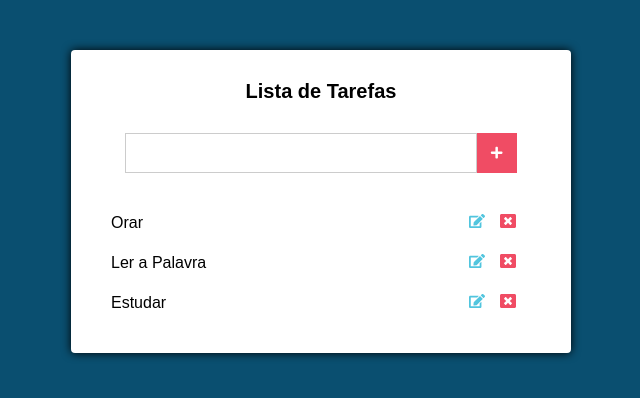
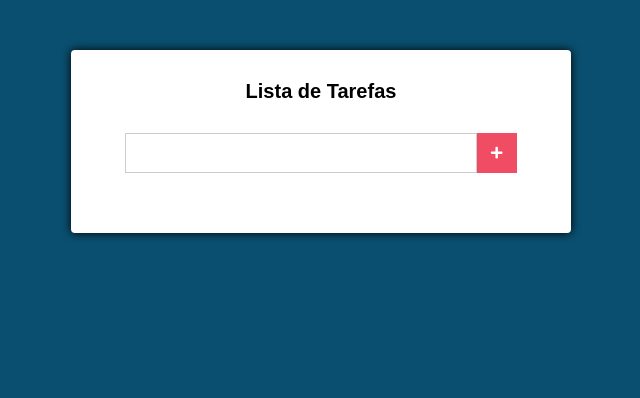
Before and after one commit to kaiansamuel/lista_tarefas, a React (Create React App) app: page / in a window 1280 px wide. Shown: the top 398 px of the page, without its empty margins (319-959 px from the left). Built offline with nearby package versions, Linux system fonts and the light colour scheme.

Commit message:
Adicionando tarefas

```diff
--- a/package.json
+++ b/package.json
@@ -3,13 +3,15 @@
   "version": "0.1.0",
   "private": true,
   "dependencies": {
+    "@babel/eslint-parser": "^7.19.1",
     "@testing-library/jest-dom": "^5.16.5",
     "@testing-library/react": "^13.4.0",
     "@testing-library/user-event": "^13.5.0",
+    "eslint-plugin-prettier": "^4.2.1",
     "react": "^18.2.0",
     "react-dom": "^18.2.0",
     "react-icons": "^4.7.1",
-    "react-scripts": "5.0.1",
+    "react-scripts": "^5.0.1",
     "web-vitals": "^2.1.4"
   },
   "scripts": {
@@ -40,6 +42,7 @@
     "babel-eslint": "^10.1.0",
     "eslint": "^8.34.0",
     "eslint-config-airbnb": "^19.0.4",
+    "eslint-config-prettier": "^8.6.0",
     "eslint-plugin-import": "^2.27.5",
     "eslint-plugin-jsx-a11y": "^6.7.1",
     "eslint-plugin-react": "^7.32.2",
--- a/src/components/Main.css
+++ b/src/components/Main.css
@@ -39,7 +39,10 @@
 }
 
 .tarefas {
+  font-family:sans-serif;
+  font-size: 20px;
   margin-top: 30px;
+  font-weight: bold;
 }
 
 .tarefas li {
@@ -74,3 +77,8 @@
   cursor: pointer;
   transition: all 600ms;
 }
+
+.tarefas li span {
+  display: flex;
+  align-items: center;
+}
--- a/src/components/main.js
+++ b/src/components/main.js
@@ -7,12 +7,23 @@
 export default class Main extends Component {
   state = {
     novaTarefa: '',
-    tarefas: [
-      'Orar',
-      'Ler a Palavra',
-      'Estudar',
-    ],
+    tarefas: [],
   };
+
+  handleSubmit = (e) => {
+    e.preventDefault();
+    const { tarefas } = this.state;
+    let { novaTarefa } = this.state;
+    novaTarefa = novaTarefa.trim();
+
+    if (tarefas.indexOf(novaTarefa) !== -1) return;
+
+    const novasTarefas = [...tarefas];
+
+    this.setState({
+      tarefas: [...novasTarefas, novaTarefa],
+    });
+  }
 
   handleChange = (e) => {
     this.setState({
@@ -27,7 +38,7 @@
       <div className="main">
         <h1>Lista de Tarefas</h1>
 
-        <form action="#" className="form">
+        <form onSubmit={this.handleSubmit} action="#" className="form">
           <input onChange={this.handleChange} type="text"
           value={novaTarefa}
           />
@@ -38,10 +49,10 @@
         <ul className='tarefas'>
           {tarefas.map((tarefa) => (
             <li key={tarefa}>{tarefa}
-              <div>
+              <span>
                 <FaEdit className='edit'/>
                 <FaWindowClose className='delete'/>
-              </div>
+              </span>
             </li>
           ))}
         </ul>
```
Also changed, not shown: .eslintrc.js, 1 other file (tests, documents, lock files or other folders).
